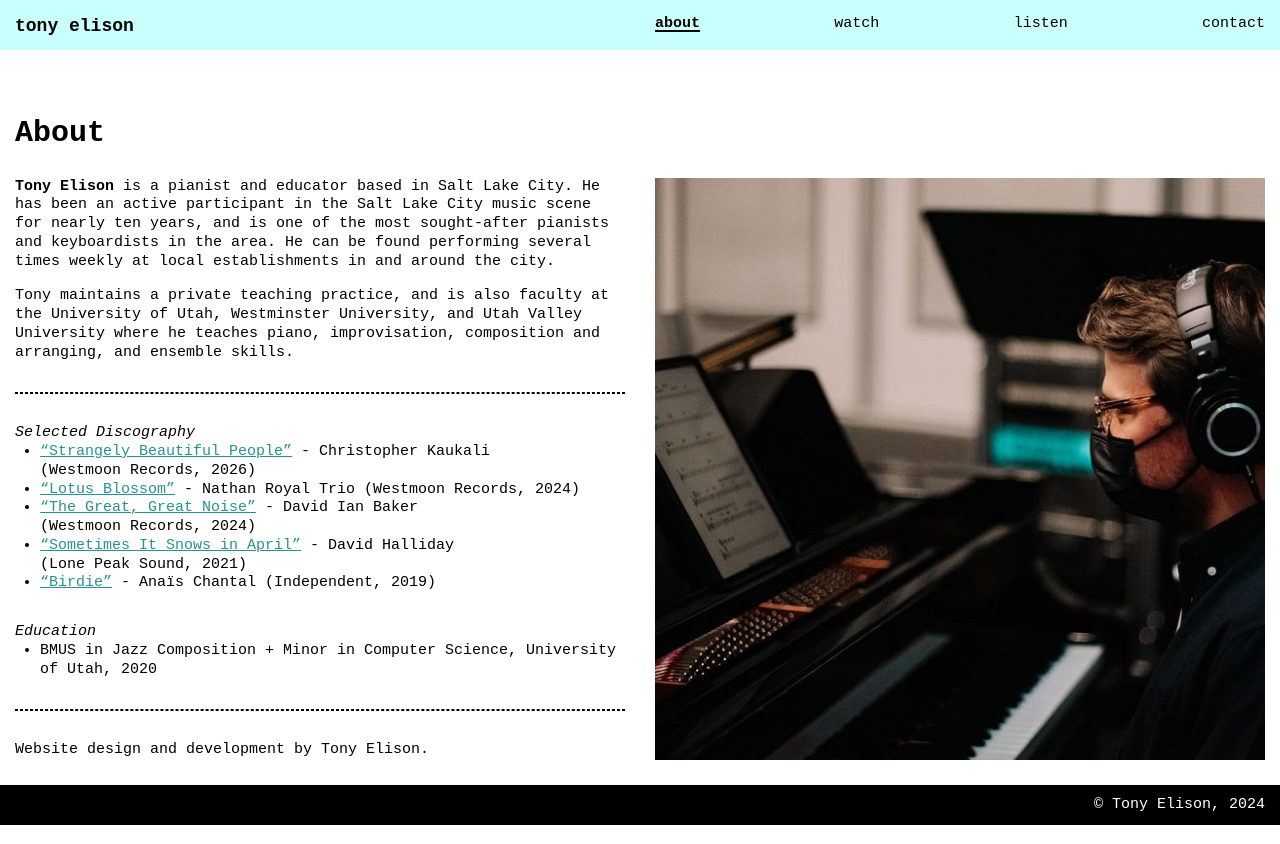
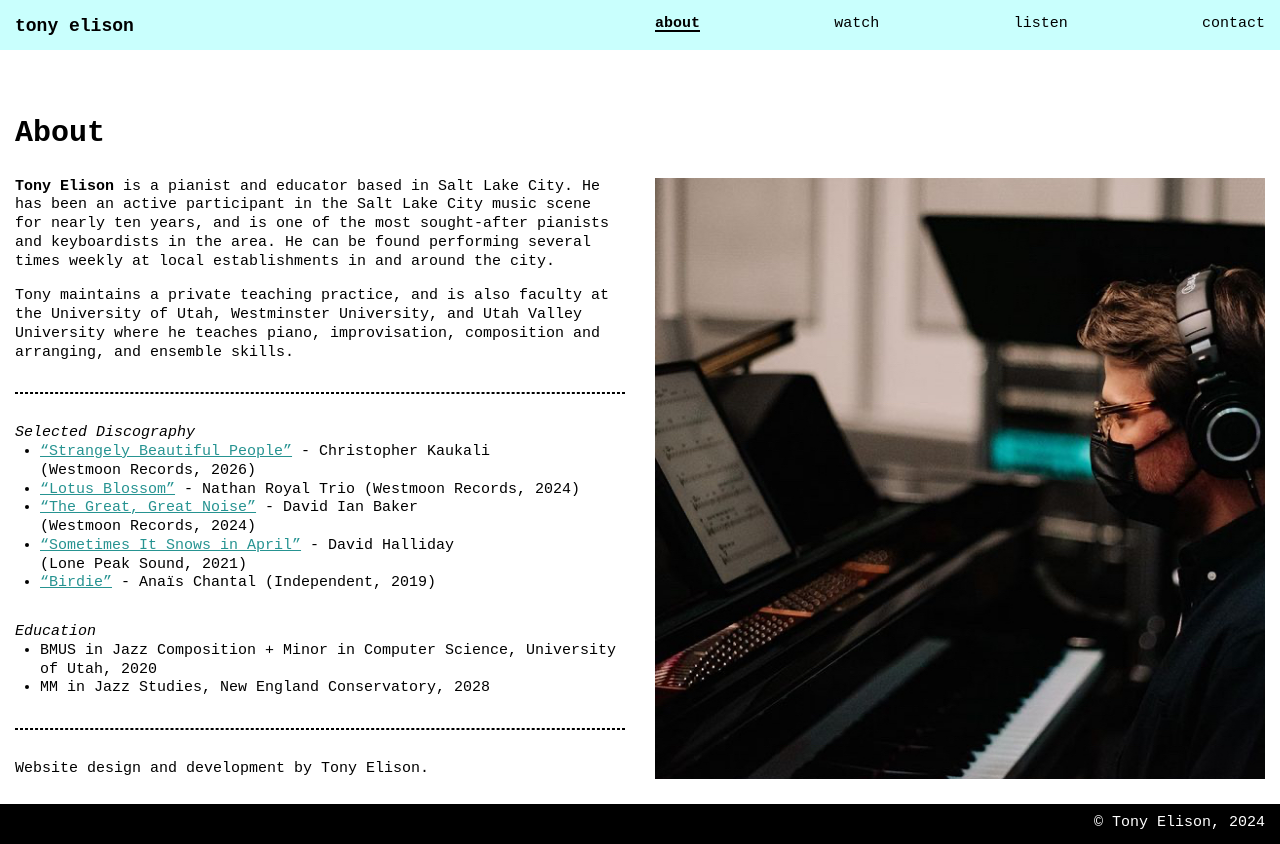
Before and after one commit to tonyelison/music, a Nuxt app: page / in a window 1280 px wide. Built offline with nearby package versions, Linux system fonts and the light colour scheme.

Commit message:
Add NEC degree to Education section

```diff
--- a/pages/index.vue
+++ b/pages/index.vue
@@ -40,6 +40,7 @@
               BMUS in Jazz Composition + Minor in Computer Science, University
               of Utah, 2020
             </li>
+            <li>MM in Jazz Studies, New England Conservatory, 2028</li>
           </ul>
         </section>
         <!-- <section>
```
